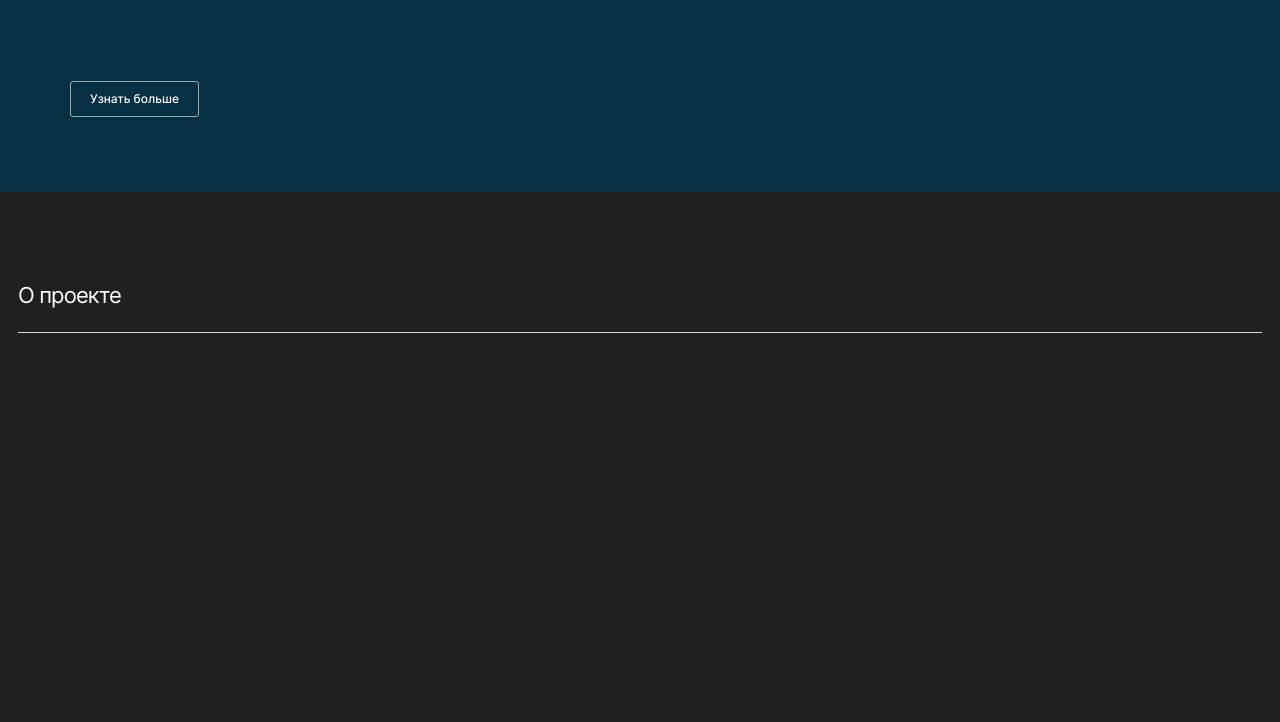
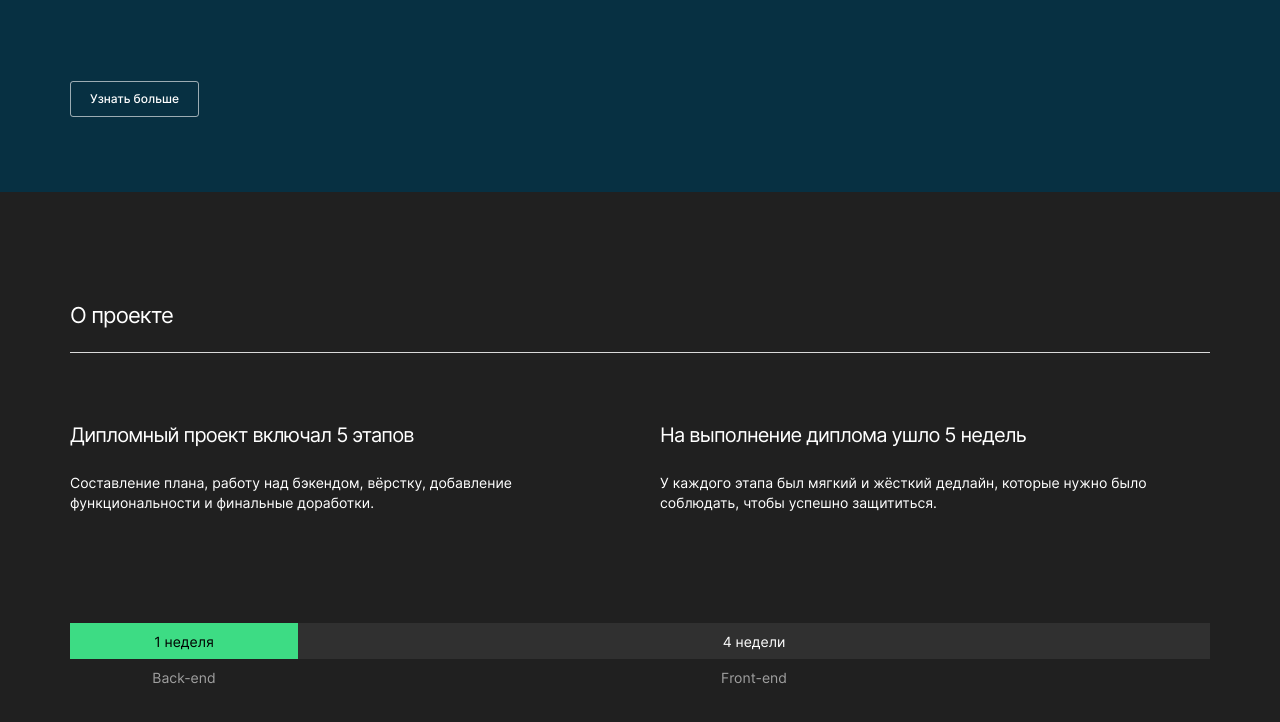
Before and after one commit to Ruslan-Mrzn/movies-explorer-frontend, a React app: page / in a window 1280 px wide. Shown: the part 456-1178 px from the top of the page. Built offline with nearby package versions, Linux system fonts and the light colour scheme.

Commit message:
feat: добавить компонент AboutProject

```diff
--- a/src/components/AboutProject/AboutProject.css
+++ b/src/components/AboutProject/AboutProject.css
@@ -2,6 +2,7 @@
   padding: 0 18px;
   margin: 0 auto;
   min-height: 641px;
+  max-width: 1280px;
 }
 
 .about-project__title {
@@ -16,11 +17,154 @@
   border-bottom: 1px solid #dadada;
 }
 
+.about-project__definition-list {
+  margin: 0;
+  padding: 60px 0;
+  list-style: none;
+}
+
+.about-project__definition {
+  margin: 0;
+  padding: 0;
+  margin-bottom: 56px;
+}
+
+.about-project__definition:last-of-type {
+  margin-bottom: 0;
+}
+
+.about-project__definition-title {
+  margin: 0;
+  padding: 0;
+  font-weight: 400;
+  font-size: 18px;
+  line-height: 22px;
+  letter-spacing: -0.04em;
+}
+
+.about-project__definition-value {
+  margin: 0;
+  padding: 0;
+  margin-top: 16px;
+  font-weight: 400;
+  font-size: 11px;
+  line-height: 16px;
+}
+
+.about-project__scheme {
+  display: flex;
+}
+
+.about-project__scheme span {
+  min-height: 35px;
+  display: flex;
+  justify-content: center;
+  align-items: center;
+  font-weight: 400;
+  font-size: 11px;
+  line-height: 13px;
+}
+
+.about-project__scheme-title {
+  color: #a0a0a0
+}
+
+.about-project__backend {
+  display: flex;
+  flex-direction: column;
+  align-items: stretch;
+  min-width: 100px;
+  width: 20%;
+}
+
+.about-project__frontend {
+  display: flex;
+  flex-grow: 1;
+  flex-direction: column;
+  align-items: stretch;
+}
+
+.about-project__backend-duration {
+  background-color: #3ddc84;
+  color: black;
+}
+
+.about-project__frontend-duration {
+  background-color: #303030;
+  color: white;
+}
+
 @media screen and (min-width: 768px) {
+  .about-project__wrapper {
+    padding: 0 50px;
+    min-height: 585px;
+  }
+
   .about-project__title {
     padding-top: 90px;
     padding-bottom: 23px;
     font-size: 22px;
     line-height: 27px;
   }
+
+  .about-project__definition-list {
+    display: grid;
+    grid-template-columns: repeat(auto-fit, minmax(319px, 1fr));
+    column-gap: 30px;
+    row-gap: 30px;
+    padding: 70px 0;
+    min-height: 287px;
+  }
+
+  .about-project__definition {
+    margin-bottom: 0;
+  }
+
+  .about-project__definition-title {
+    font-size: 20px;
+    line-height: 24px;
+  }
+
+  .about-project__definition-value {
+    margin-top: 22px;
+    font-size: 12px;
+    line-height: 18px;
+  }
+
+  .about-project__scheme span {
+    min-height: 36px;
+    font-size: 14px;
+    line-height: 17px;
+  }
+
+  .about-project__backend {
+    min-width: 140px;
+    width: 20%;
+  }
 }
+
+@media screen and (min-width: 1280px) {
+  .about-project__wrapper {
+    padding: 0 70px;
+    min-height: 608px;
+  }
+
+  .about-project__title {
+    padding-top: 110px;
+  }
+
+  .about-project__definition-list {
+    display: grid;
+    grid-template-columns: repeat(auto-fit, minmax(550px, 1fr));
+    column-gap: 40px;
+    row-gap: 40px;
+    padding: 70px 0;
+    min-height: 270px;
+  }
+
+  .about-project__definition-value {
+    margin-top: 26px;
+    font-size: 14px;
+    line-height: 20px;
+  }
+}
--- a/src/components/AboutProject/AboutProject.js
+++ b/src/components/AboutProject/AboutProject.js
@@ -6,9 +6,38 @@ function AboutProject() {
   return (
     <section className="about-project">
       <div className="about-project__wrapper">
-        <h1 className="about-project__title">
+        <h2 className="about-project__title">
           О проекте
-        </h1>
+        </h2>
+        <ul className="about-project__definition-list">
+          <li className="about-project__definition">
+            <h3 className="about-project__definition-title">
+              Дипломный проект включал 5 этапов
+            </h3>
+            <p className="about-project__definition-value">
+              Составление плана, работу над бэкендом, вёрстку, добавление функциональности и финальные доработки.
+            </p>
+          </li>
+
+          <li className="about-project__definition">
+            <dt className="about-project__definition-title">
+              На выполнение диплома ушло 5 недель
+            </dt>
+            <dd className="about-project__definition-value">
+              У каждого этапа был мягкий и жёсткий дедлайн, которые нужно было соблюдать, чтобы успешно защититься.
+            </dd>
+          </li>
+        </ul>
+        <div className="about-project__scheme">
+          <div className="about-project__backend">
+            <span className="about-project__backend-duration">1 неделя</span>
+            <span className="about-project__scheme-title">Back-end</span>
+          </div>
+          <div className="about-project__frontend">
+            <span className="about-project__frontend-duration">4 недели</span>
+            <span className="about-project__scheme-title">Front-end</span>
+          </div>
+        </div>
       </div>
     </section>
   );
```
